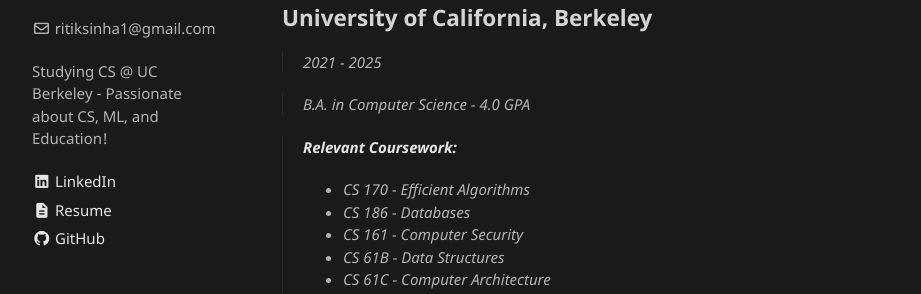
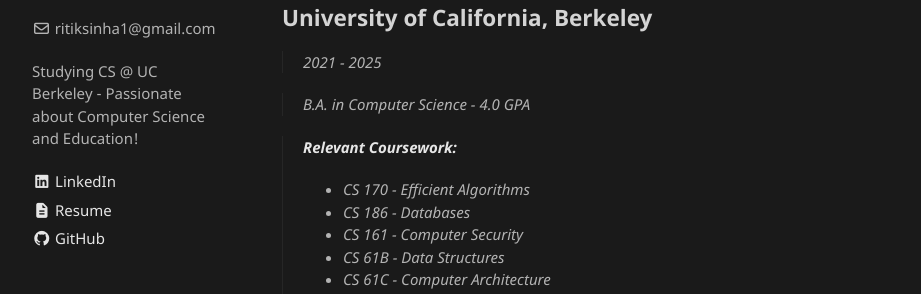
Before and after one commit to ritiksinha1/ritiksinha1.github.io, a Jekyll site: the page built from index.md, in a window 1280 px wide. Shown: the part 250-544 px from the top of the page, without its empty margins (178-1099 px from the left). Built offline with Jekyll 4.4.1, drawn with Linux system fonts in a browser that asks for light colours.

Commit message:
Update _config.yml

```diff
--- a/_config.yml
+++ b/_config.yml
@@ -1,7 +1,7 @@
 title: Ritik Sinha
 logo: /assets/img/ritikPicture.jpg
 email: ritiksinha1@gmail.com
-description: Studying CS @ UC Berkeley - Passionate about CS, ML, and Education!
+description: Studying CS @ UC Berkeley - Passionate about Computer Science and Education!
 show_downloads: false
 google_analytics: UA-108144808-1
 color-scheme: dark
```
